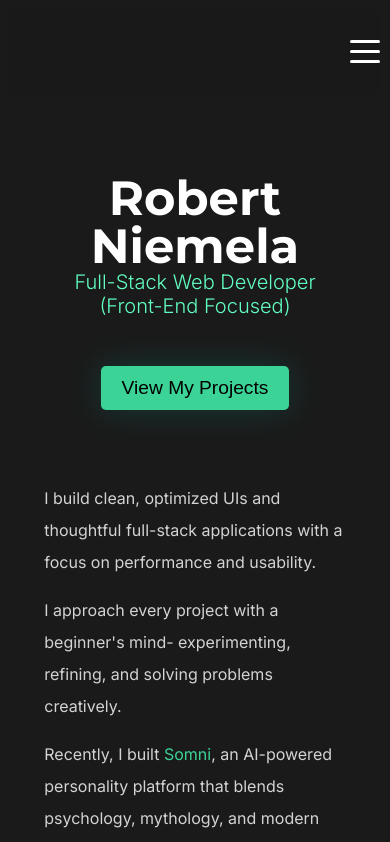
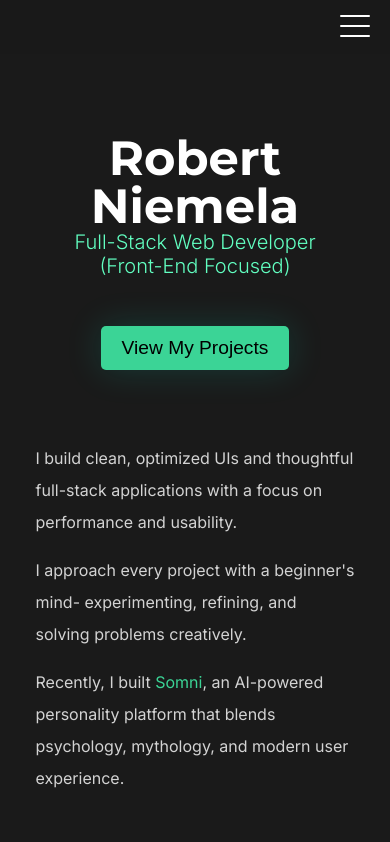
Before and after one commit to rniemela77/personal-website, a Vue app: page / in a window 390 px wide. Shown: the top 842 px of the page. Built offline with nearby package versions, Linux system fonts and the light colour scheme.

Commit message:
improve styling of nav bar

```diff
--- a/src/App.vue
+++ b/src/App.vue
@@ -44,6 +44,9 @@ onBeforeUnmount(() => {
 
 :root {
     --accent-color: #3BD496;
+    --container-width: 1200px;
+    --container-padding: 5%;
+    --nav-padding: 20px;
 }
 html, body {
     background-color: #1a1a1a;
@@ -81,9 +84,9 @@ a {
 }
 
 .container {
-    max-width: 1200px;
+    max-width: var(--container-width);
     margin: 0 auto;
-    padding: 0 5% 5% 5%;
+    padding: 0 var(--container-padding) var(--container-padding) var(--container-padding);
 }
 
 .section-title {
@@ -116,12 +119,6 @@ a {
     transform: translateX(0);
 }
 
-@media (max-width: 768px) {
-    #app {
-        padding: 2.5%;
-    }
-}
-
 .text-muted {
     color: #ccc;
 }
--- a/src/components/NavBar.vue
+++ b/src/components/NavBar.vue
@@ -1,10 +1,11 @@
 <template>
     <nav class="navbar">
+        <div class="navbar-content">
         <h1 class="navbar-title" :class="{ visible: showTitle }">
-            <div>
+            <div class="navbar-title-name">
             Robert Niemela
             </div>
-            <div class="text-primary">
+            <div class="navbar-title-subtitle">
             Full-Stack Developer
             </div>
         </h1>
@@ -40,6 +41,7 @@
                         <button @click="handleMobileNavClick(item.href)">{{ item.name }}</button>
                     </li>
                 </ul>
+                </div>
             </div>
         </div>
     </nav>
@@ -115,31 +117,49 @@ onBeforeUnmount(() => {
 <style scoped>
 .navbar {
     display: flex;
-    justify-content: flex-start;
-    align-items: center;
-    padding: 20px calc(5% - 20px) 20px calc(5% - 20px);
+    justify-content: center;
     position: sticky;
     top: 0;
+    padding: 0 calc(var(--container-padding) - var(--nav-padding));
     z-index: 100;
     background: rgba(26, 26, 26, 0.9);
     backdrop-filter: blur(30px);
+}
+
+.navbar-content {
+    width:100%;
+    display: flex;
+    justify-content: space-between;
     min-height: 44px;
+    max-width: calc(var(--container-width) + calc(var(--nav-padding) * 2));
+    padding: 5px 0;
 }
 
 .navbar-title {
-    padding-left: calc(5% - 20px);
+    padding-left: calc(var(--container-padding) - var(--nav-padding));
     margin: 0;
     font-size: 14px;
     opacity: 0;
     transform: translateY(-4px);
     transition: opacity 250ms ease, transform 250ms ease;
 }
+
+.font-weight-light {
+    font-weight: 400;
+}
+
 .navbar-title.visible {
     opacity: 1;
     transform: translateY(0);
 }
-.text-primary {
+
+.navbar-title-name {
+    font-size: 16px;
+}
+
+.navbar-title-subtitle {
     color: var(--accent-color);
+    font-weight: 400;
 }
 
 /* Desktop Navigation */
@@ -160,7 +180,7 @@ onBeforeUnmount(() => {
     cursor: pointer;
     font-size: 16px;
     font-weight: 500;
-    padding: 10px 20px;
+    padding: 10px var(--nav-padding);
     margin: 0;
 }
 
@@ -181,11 +201,17 @@ onBeforeUnmount(() => {
     cursor: pointer;
     padding: 0;
     z-index: 101;
+    margin-top: 6px;
+    margin-right: var(--nav-padding);
+
+    &:hover .hamburger-line {
+        background: var(--accent-color);
+    }
 }
 
 .hamburger-line {
     width: 100%;
-    height: 3px;
+    height: 2px;
     background-color: #fff;
     border-radius: 2px;
     transition: all 0.3s ease;
@@ -234,7 +260,7 @@ onBeforeUnmount(() => {
     height: 100vh;
     background: rgba(26, 26, 26, 0.95);
     backdrop-filter: blur(20px);
-    padding: 80px 40px 40px 40px;
+    padding: 80px var(--nav-padding) 40px var(--nav-padding);
     transform: translateX(100%);
     transition: transform 0.3s ease;
 }
@@ -278,7 +304,10 @@ onBeforeUnmount(() => {
     }
 
     .navbar-title {
-        display: block;
+        display: flex;
+        flex-direction: column;
+        justify-content: center;
+        padding-left: var(--nav-padding);
     }
 
     .nav-desktop {
--- a/src/components/ResumeSection.vue
+++ b/src/components/ResumeSection.vue
@@ -25,7 +25,7 @@
 .resume-link {
     text-decoration: none;
     padding: 10px 20px;
-    background: #3BD496;
+    background: var(--accent-color);
     color: #000;
     border: 1px solid transparent;
     border-radius: 5px;
--- a/src/components/views/HomePage.vue
+++ b/src/components/views/HomePage.vue
@@ -198,7 +198,7 @@ onMounted(() => {
 }
 
 .btn-primary {
-    background: #3BD496;
+    background: var(--accent-color);
     color: #000;
     border: 1px solid transparent;
     border-radius: 5px;
```
